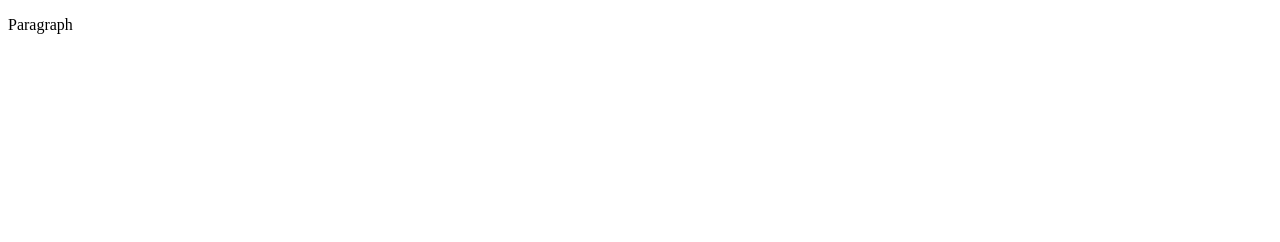
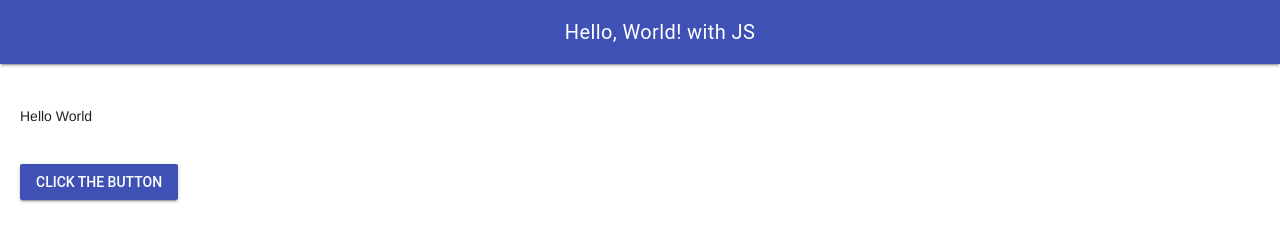
Before and after one commit to MTHS-ICD2O-1-2023/ICD2O-Unit-1-07-Gabriel-Zanardi, a plain HTML site: page index.html in a window 1280 px wide. Drawn offline with nearby package versions, Linux system fonts and the light colour scheme.

Commit message:
savepoint

```diff
--- a/css/style.css
+++ b/css/style.css
@@ -1,4 +1,20 @@
-/* Created by: Mr. Coxall
-* Created on: Sep 2020
+/* Created by:  Gabriel
+* Created on: Feb 2024
 * This file contains the CSS for index.html
 */
+
+.mdl-ripple {
+  background: #000;
+  opacity: 0.001;
+}
+
+.mdl-layout__header-row {
+  justify-content: center;
+  padding: 0;
+}
+
+.mdl-layout__content {
+  padding-left: 15pt;
+  padding-right: 15pt;
+  padding-top: 15pt;
+}
--- a/index.html
+++ b/index.html
@@ -1,9 +1,43 @@
 <!DOCTYPE html>
+<!--Made by gabe on Feb 2024-->
 <html>
   <head>
-    <title>Title</title>
+    <meta charset="utf-8" />
+    <meta name="description" content="My first webpage, with a favicon" />
+    <meta name="keywords" content="mths, ics2o" />
+    <meta name="author" content="Gabriel" />
+    <meta name="viewport" content="width=device-width, initial-scale=1.0" />
+    <link rel="stylesheet" href="./css/style.css" />
+    <link rel="stylesheet" href="https://fonts.googleapis.com/icon?family=Material+Icons" />
+<link rel="stylesheet" href="https://code.getmdl.io/1.3.0/material.indigo-teal.min.css" />
+<link rel="apple-touch-icon" sizes="180x180" href="apple-touch-icon.png" />
+    <link rel="icon" type="image/png" sizes="32x32" href="favicon-32x32.png" />
+    <link rel="icon" type="image/png" sizes="16x16" href="favicon-16x16.png" />
+    <link rel="manifest" href="site.webmanifest" />
+    <title>Webpage with JS for the first time</title>
   </head>
   <body>
-    <p>Paragraph</p>
+    <script defer src="https://code.getmdl.io/1.3.0/material.min.js"></script>
+    <script>
+      function myButtonClicked() {
+        alert("Hello, World!")
+      }
+    </script>
+      <div class="mdl-layout mdl-js-layout mdl-layout--fixed-header">
+        <header class="mdl-layout__header">
+          <div class="mdl-layout__header-row">
+            <span class="mdl-layout-title">Hello, World! with JS</span>
+          </div>
+        </header>
+        <main class="mdl-layout__content">
+          <div class="page-content">
+          </div>
+          <br>
+          <p>Hello World</p>
+          <br>
+    <!-- Colored raised button -->
+    <button class="mdl-button mdl-js-button mdl-button--raised mdl-button--colored" onclick="myButtonClicked()">
+      Click the Button
+    </button>
   </body>
 </html>
```
Also changed, not shown: android-chrome-192x192.png (added), android-chrome-512x512.png (added), apple-touch-icon.png (added), favicon-16x16.png (added), favicon-32x32.png (added), favicon.ico (added), site.webmanifest (added).
